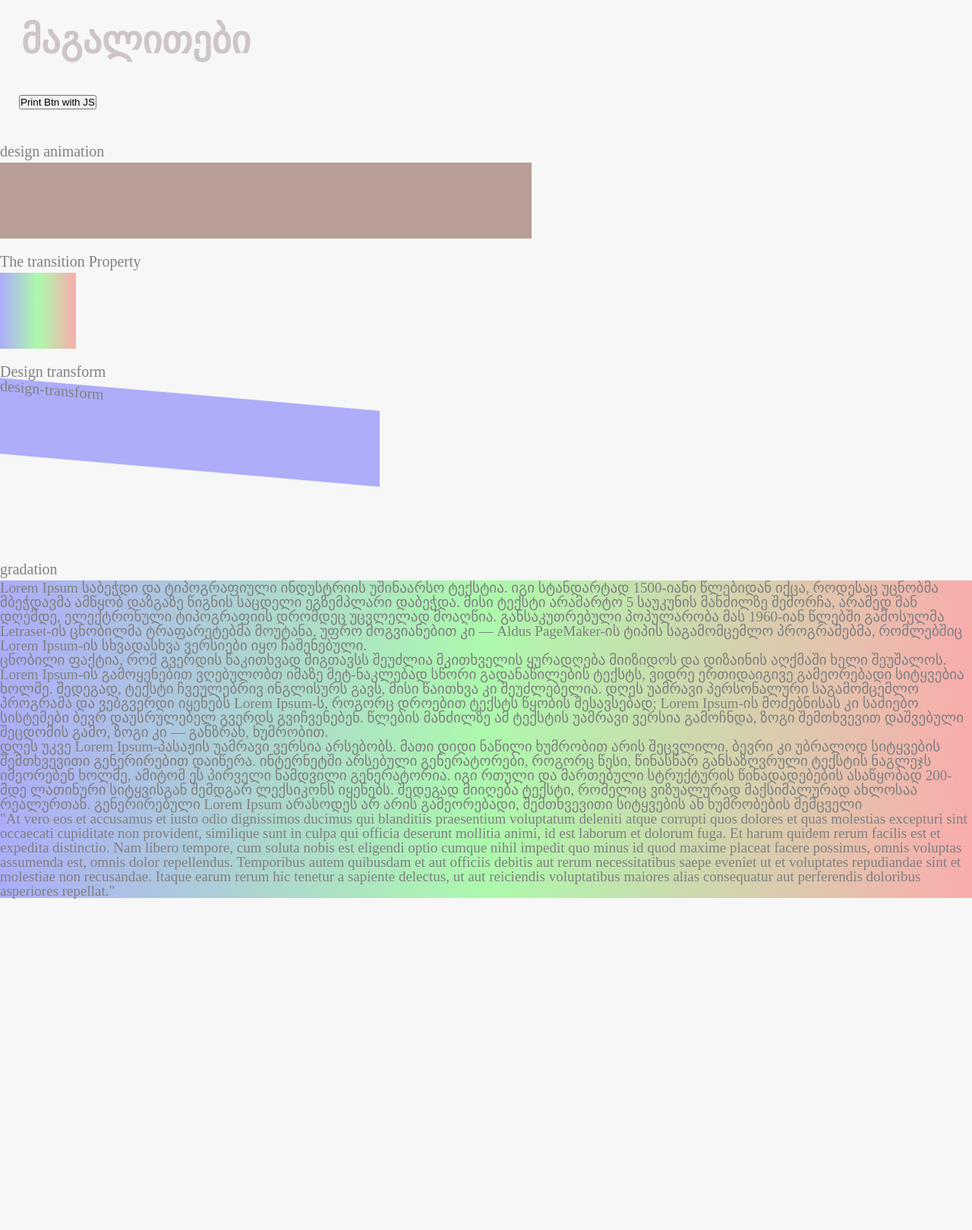
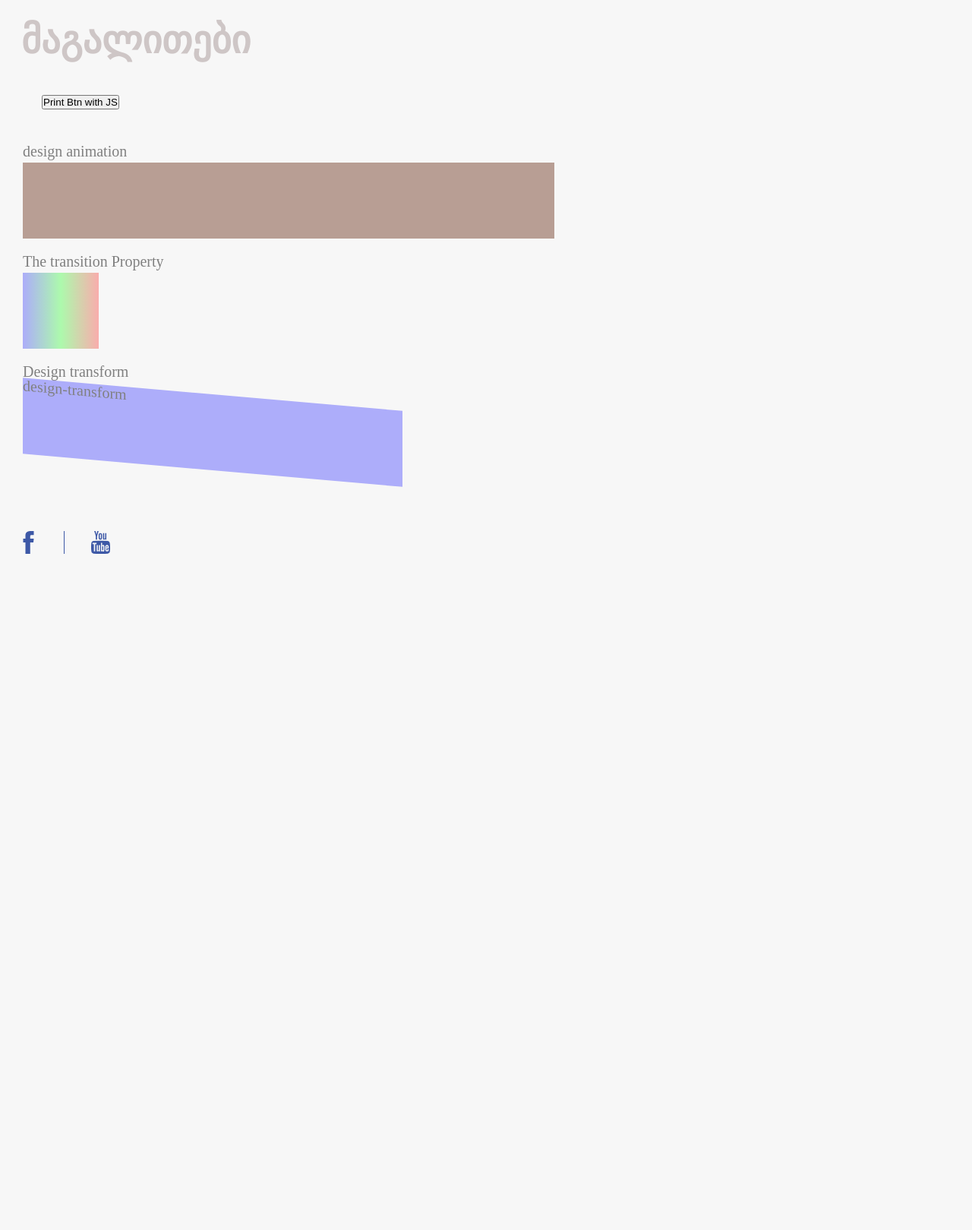
Before and after one commit to rezojoglidze/webProject, a PHP site: page /design.html in a window 1280 px wide. Shown: the part 174-1793 px from the top of the page at 76% size. After the commit the page ends 903 px from the top, so only its background shows below. Run offline with PHP 8.4, Linux system fonts and the light colour scheme.

Commit message:
make some changes in designModule, code refactoring

```diff
--- a/css/style.css
+++ b/css/style.css
@@ -58,7 +58,7 @@ table {
 
 /* fonts start */
 
-.Main-Font{
+.Main-Font {
     font-size:25px;
     font-weight: bold;
     color: #3D58A6;
@@ -76,23 +76,8 @@ table {
 
 
 /* Design start*/
-#design-gradation {
-    left: 0;
-    top: 0;
-    background-image: linear-gradient(to right, rgba(0,0,255,0.3), rgba(0,255,0,0.3), rgba(255,0,0,0.3));
-}
 
 li a:hover { transform: scale(1.1); }
-
-#designFooter {
-    height: 900px;
-    width: 100%;
-    font-size: 19px;
-    display: inline-block;
-    margin-top: 100px;
-    background-size: 210px;
-    background-position: center;
-}
 
 #designHeader {
     height: 100px;
@@ -161,7 +146,7 @@ li a:hover { transform: scale(1.1); }
 
 
 /* about, index, news pages start */
-.header{
+.header {
     padding-top:30px;
     padding-left:30px;
 }
@@ -435,3 +420,12 @@ h2{
         flex-direction: column;
     }
 }
+
+.map-block {
+    padding-left:30px;
+}
+
+.design-section {
+    margin-left: 30px;
+    margin-bottom: 50px;
+}
--- a/design.html
+++ b/design.html
@@ -12,7 +12,7 @@
 
 <body>
 <header class="header">
-    <h1 href="index.html">
+    <h1>
         <img class="head-banner" src="img/head-banner.svg" alt="head-banner is missing">
     </h1>
     <nav class="title-center">
@@ -30,7 +30,8 @@
     <h1 id = "design_h1">მაგალითები</h1>
 </div>
 
-<div>
+<section class="design-section">
+<div >
     <button id ="designPrintBtn"onclick="myFunction()">Print Btn with JS</button>
     <p class="design-p">design animation</p>
     <div class = "design-animation"></div>
@@ -38,24 +39,17 @@
     <div class = "design-transition" id = "design-transition"></div>
     <p class="design-p">Design transform </p>
     <div class = "design-transform"> <p class="design-p">design-transform</p> </div>
+</div>
+</section>
 
-    <map name="workmap">
-        <area shape="rect" coords="30,45,260,340" alt="Computer" href="#">
-        <area shape="rect" coords="280,173,333,260" alt="Phone" href="#">
-        <area shape="circle" coords="339,305,35" alt="note" href="#">
-    </map>
-</div>
-
-
-<div id="designFooter">
-    <p class="design-p">gradation</p>
-    <div id ="design-gradation">
-    <p>Lorem Ipsum საბეჭდი და ტიპოგრაფიული ინდუსტრიის უშინაარსო ტექსტია. იგი სტანდარტად 1500-იანი წლებიდან იქცა, როდესაც უცნობმა მბეჭდავმა ამწყობ დაზგაზე წიგნის საცდელი ეგზემპლარი დაბეჭდა. მისი ტექსტი არამარტო 5 საუკუნის მანძილზე შემორჩა, არამედ მან დღემდე, ელექტრონული ტიპოგრაფიის დრომდეც უცვლელად მოაღწია. განსაკუთრებული პოპულარობა მას 1960-იან წლებში გამოსულმა Letraset-ის ცნობილმა ტრაფარეტებმა მოუტანა, უფრო მოგვიანებით კი — Aldus PageMaker-ის ტიპის საგამომცემლო პროგრამებმა, რომლებშიც Lorem Ipsum-ის სხვადასხვა ვერსიები იყო ჩაშენებული.</p>
-    <p>ცნობილი ფაქტია, რომ გვერდის წაკითხვად შიგთავსს შეუძლია მკითხველის ყურადღება მიიზიდოს და დიზაინის აღქმაში ხელი შეუშალოს. Lorem Ipsum-ის გამოყენებით ვღებულობთ იმაზე მეტ-ნაკლებად სწორი გადანაწილების ტექსტს, ვიდრე ერთიდაიგივე გამეორებადი სიტყვებია ხოლმე. შედეგად, ტექსტი ჩვეულებრივ ინგლისურს გავს, მისი წაითხვა კი შეუძლებელია. დღეს უამრავი პერსონალური საგამომცემლო პროგრამა და ვებგვერდი იყენებს Lorem Ipsum-ს, როგორც დროებით ტექსტს წყობის შესავსებად; Lorem Ipsum-ის მოძებნისას კი საძიებო სისტემები ბევრ დაუსრულებელ გვერდს გვიჩვენებენ. წლების მანძილზე ამ ტექსტის უამრავი ვერსია გამოჩნდა, ზოგი შემთხვევით დაშვებული შეცდომის გამო, ზოგი კი — განზრახ, ხუმრობით.</p>
-    <p>დღეს უკვე Lorem Ipsum-პასაჟის უამრავი ვერსია არსებობს. მათი დიდი ნაწილი ხუმრობით არის შეცვლილი, ბევრი კი უბრალოდ სიტყვების შემთხვევითი გენერირებით დაიწერა. ინტერნეტში არსებული გენერატორები, როგორც წესი, წინასწარ განსაზღვრული ტექსტის ნაგლეჯს იმეორებენ ხოლმე, ამიტომ ეს პირველი ნამდვილი გენერატორია. იგი რთული და მართებული სტრუქტურის წინადადებების ასაწყობად 200-მდე ლათინური სიტყვისგან შემდგარ ლექსიკონს იყენებს. შედეგად მიიღება ტექსტი, რომელიც ვიზუალურად მაქსიმალურად ახლოსაა რეალურთან. გენერირებული Lorem Ipsum არასოდეს არ არის გამეორებადი, შემთხვევითი სიტყვების ან ხუმრობების შემცველი</p>
-    <p>"At vero eos et accusamus et iusto odio dignissimos ducimus qui blanditiis praesentium voluptatum deleniti atque corrupti quos dolores et quas molestias excepturi sint occaecati cupiditate non provident, similique sunt in culpa qui officia deserunt mollitia animi, id est laborum et dolorum fuga. Et harum quidem rerum facilis est et expedita distinctio. Nam libero tempore, cum soluta nobis est eligendi optio cumque nihil impedit quo minus id quod maxime placeat facere possimus, omnis voluptas assumenda est, omnis dolor repellendus. Temporibus autem quibusdam et aut officiis debitis aut rerum necessitatibus saepe eveniet ut et voluptates repudiandae sint et molestiae non recusandae. Itaque earum rerum hic tenetur a sapiente delectus, ut aut reiciendis voluptatibus maiores alias consequatur aut perferendis doloribus asperiores repellat."</p>
-</div>
-</div>
+<footer class="socialIcons">
+    <a href="http://www.facebook.com">
+        <img class=social-fb src="img/facebook-logo.svg" alt="facebook-logo isn't responding">
+    </a>
+    <a href="http://www.youtube.com">
+        <img class=social-yt src="img/youtube-logo.svg" alt="not responding">
+    </a>
+</footer>
 
 <script>
     function myFunction() {
--- a/index.html
+++ b/index.html
@@ -11,12 +11,12 @@
 
 <body>
 <header class="header">
-    <h1 href="index.html">
+    <h1>
         <img class="head-banner" src="img/head-banner.svg" alt="head-banner is missing">
     </h1>
     <nav class="title-center">
-        <ul class="Main-Font" class="hell">
-            <li ><a href="index.html">მთავარი</a></li>
+        <ul class="Main-Font">
+            <li><a href="index.html">მთავარი</a></li>
             <li><a href="news.html">სიახლეები</a></li>
             <li><a href="about.html">კონტაქტი</a></li>
             <li><a href="pantrionCompany.html">პანტრიონი კომპანია</a></li>
--- a/news.html
+++ b/news.html
@@ -12,7 +12,7 @@
 <body>
 
 <header class="header">
-    <h1 href="index.html">
+    <h1>
         <img class="head-banner" src="img/head-banner.svg" alt="head-banner is missing">
     </h1>
 
--- a/pantrionCompany.html
+++ b/pantrionCompany.html
@@ -11,7 +11,7 @@
 
 <body>
 <header class="header">
-    <h1 class= banner href="index.html">
+    <h1>
         <img class="head-banner" src="img/head-banner.svg" alt="head-banner is missing">
     </h1>
 
```
Also changed, not shown: about.html (+5 -5 lines).
